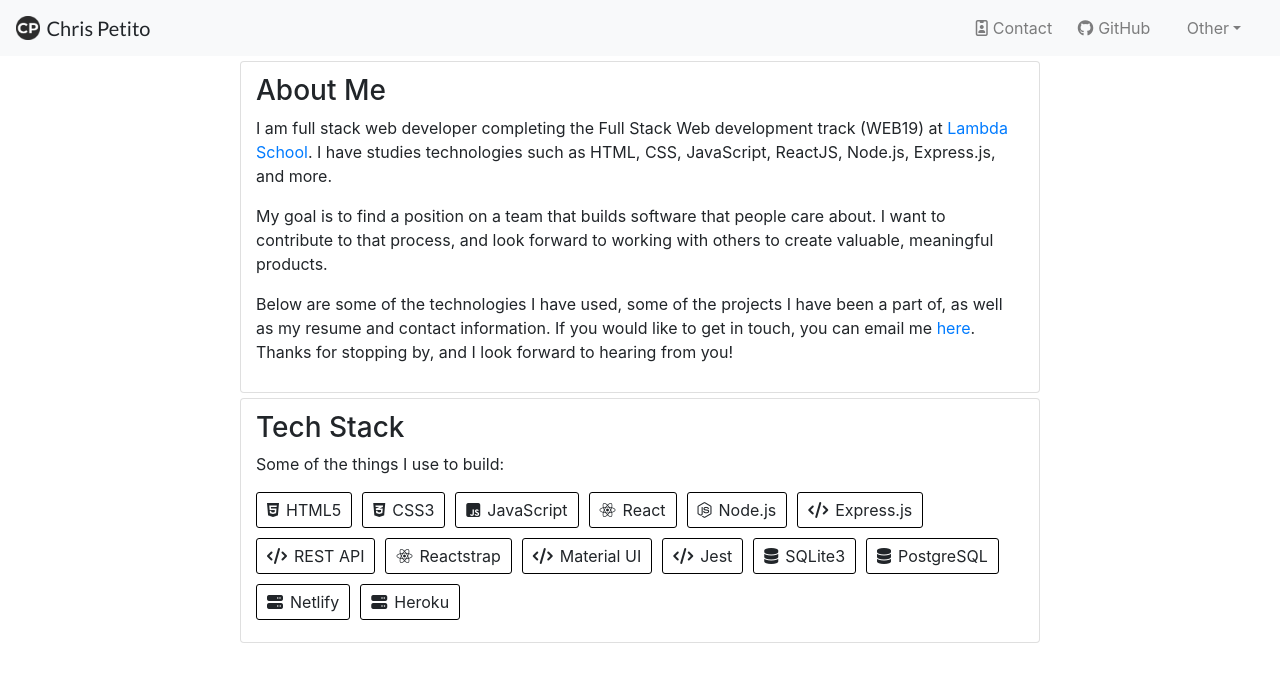
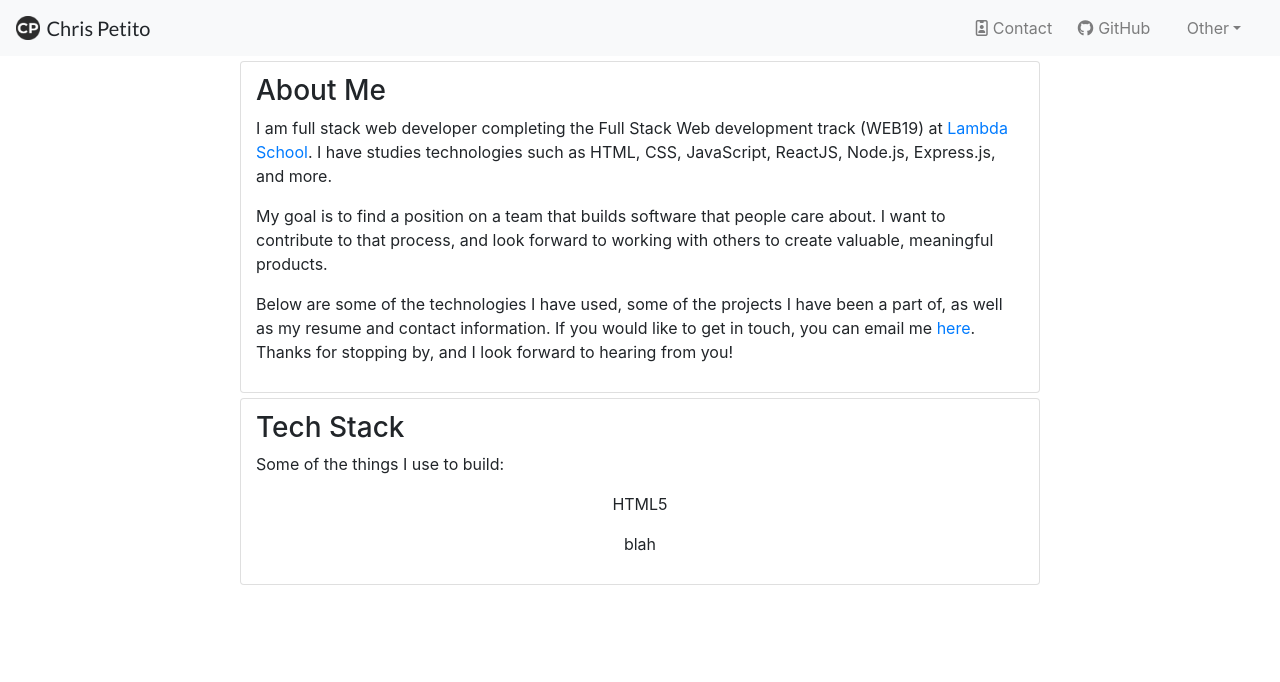
Before and after one commit to chrispetito/cp-portfolio, a React (Create React App) app: page / in a window 1280 px wide. Shown: the top 682 px of the page. Built offline with nearby package versions, Linux system fonts and the light colour scheme.

Commit message:
setup techstack data file

```diff
--- a/src/components/NavBar.js
+++ b/src/components/NavBar.js
@@ -3,7 +3,6 @@
   Collapse,
   Navbar,
   NavbarToggler,
-  NavbarBrand,
   Nav,
   NavItem,
   NavLink,
--- a/src/components/TechStack.js
+++ b/src/components/TechStack.js
@@ -1,11 +1,20 @@
 import React from "react";
 import { Card } from "reactstrap";
 import "../styling/techstack.css";
+import techstack from '../data/techstack'
 
 class TechStack extends React.Component {
   constructor() {
     super();
-    this.state = {};
+    this.state = {
+        techItems: []
+    };
+  }
+
+  componentDidMount() {
+      this.setState({
+          techItems: techstack
+      })
   }
   render() {
     return (
@@ -14,64 +23,73 @@
         <p className="tech-stack-text">
           Some of the things I use to build:
         </p>
-        <div className="tech-badge-div">
+        {this.state.techItems.map(item => {
+            return(
+                <div>
+                    <div>
+                        <p>{item.name}</p>
+                    </div>
+                </div>
+            )
+        })}
+        {/* <div className="tech-badge-div">
           <div className="ind-tech-badge">
-            <i class="fab fa-html5"></i>
+            <i className="fab fa-html5"></i>
             <p>HTML5</p>
           </div>
           <div className="ind-tech-badge">
-          <i class="fab fa-css3-alt"></i>
+          <i className="fab fa-css3-alt"></i>
             <p>CSS3</p>
           </div>
           <div className="ind-tech-badge">
-          <i class="fab fa-js-square"></i>
+          <i className="fab fa-js-square"></i>
             <p>JavaScript</p>
           </div>
           <div className="ind-tech-badge">
-          <i class="fab fa-react"></i>
+          <i className="fab fa-react"></i>
             <p>React</p>
           </div>
           <div className="ind-tech-badge">
-          <i class="fab fa-node-js"></i>
+          <i className="fab fa-node-js"></i>
             <p>Node.js</p>
           </div>
           <div className="ind-tech-badge">
-          <i class="fas fa-code"></i>
+          <i className="fas fa-code"></i>
             <p>Express.js</p>
           </div>
           <div className="ind-tech-badge">
-          <i class="fas fa-code"></i>
+          <i className="fas fa-code"></i>
             <p>REST API</p>
           </div>
           <div className="ind-tech-badge">
-          <i class="fab fa-react"></i>
+          <i className="fab fa-react"></i>
             <p>Reactstrap</p>
           </div>
           <div className="ind-tech-badge">
-          <i class="fas fa-code"></i>
+          <i className="fas fa-code"></i>
             <p>Material UI</p>
           </div>
           <div className="ind-tech-badge">
-          <i class="fas fa-code"></i>
+          <i className="fas fa-code"></i>
             <p>Jest</p>
           </div>
           <div className="ind-tech-badge">
-          <i class="fas fa-database"></i>
+          <i className="fas fa-database"></i>
             <p>SQLite3</p>
           </div>
           <div className="ind-tech-badge">
-          <i class="fas fa-database"></i>
+          <i className="fas fa-database"></i>
             <p>PostgreSQL</p>
           </div>
           <div className="ind-tech-badge">
-          <i class="fas fa-server"></i>
+          <i className="fas fa-server"></i>
             <p>Netlify</p>
           </div>
           <div className="ind-tech-badge">
-          <i class="fas fa-server"></i>
+          <i className="fas fa-server"></i>
             <p>Heroku</p>
           </div>
-        </div>
+        </div> */}
       </Card>
     );
   }
--- /dev/null
+++ b/src/data/techstack.js
@@ -0,0 +1,67 @@
+const techstack = [
+  { name: "HTML5", iconClass: "fab fa-html5" },
+  { name: "blah", iconClass: "blah" }
+];
+
+export default techstack;
+
+{
+  /* <div className="tech-badge-div">
+<div className="ind-tech-badge">
+  <i className="fab fa-html5"></i>
+  <p>HTML5</p>
+</div>
+<div className="ind-tech-badge">
+<i className="fab fa-css3-alt"></i>
+  <p>CSS3</p>
+</div>
+<div className="ind-tech-badge">
+<i className="fab fa-js-square"></i>
+  <p>JavaScript</p>
+</div>
+<div className="ind-tech-badge">
+<i className="fab fa-react"></i>
+  <p>React</p>
+</div>
+<div className="ind-tech-badge">
+<i className="fab fa-node-js"></i>
+  <p>Node.js</p>
+</div>
+<div className="ind-tech-badge">
+<i className="fas fa-code"></i>
+  <p>Express.js</p>
+</div>
+<div className="ind-tech-badge">
+<i className="fas fa-code"></i>
+  <p>REST API</p>
+</div>
+<div className="ind-tech-badge">
+<i className="fab fa-react"></i>
+  <p>Reactstrap</p>
+</div>
+<div className="ind-tech-badge">
+<i className="fas fa-code"></i>
+  <p>Material UI</p>
+</div>
+<div className="ind-tech-badge">
+<i className="fas fa-code"></i>
+  <p>Jest</p>
+</div>
+<div className="ind-tech-badge">
+<i className="fas fa-database"></i>
+  <p>SQLite3</p>
+</div>
+<div className="ind-tech-badge">
+<i className="fas fa-database"></i>
+  <p>PostgreSQL</p>
+</div>
+<div className="ind-tech-badge">
+<i className="fas fa-server"></i>
+  <p>Netlify</p>
+</div>
+<div className="ind-tech-badge">
+<i className="fas fa-server"></i>
+  <p>Heroku</p>
+</div>
+</div> */
+}
```
Also changed, not shown: src/App.js (+5 -6 lines).
